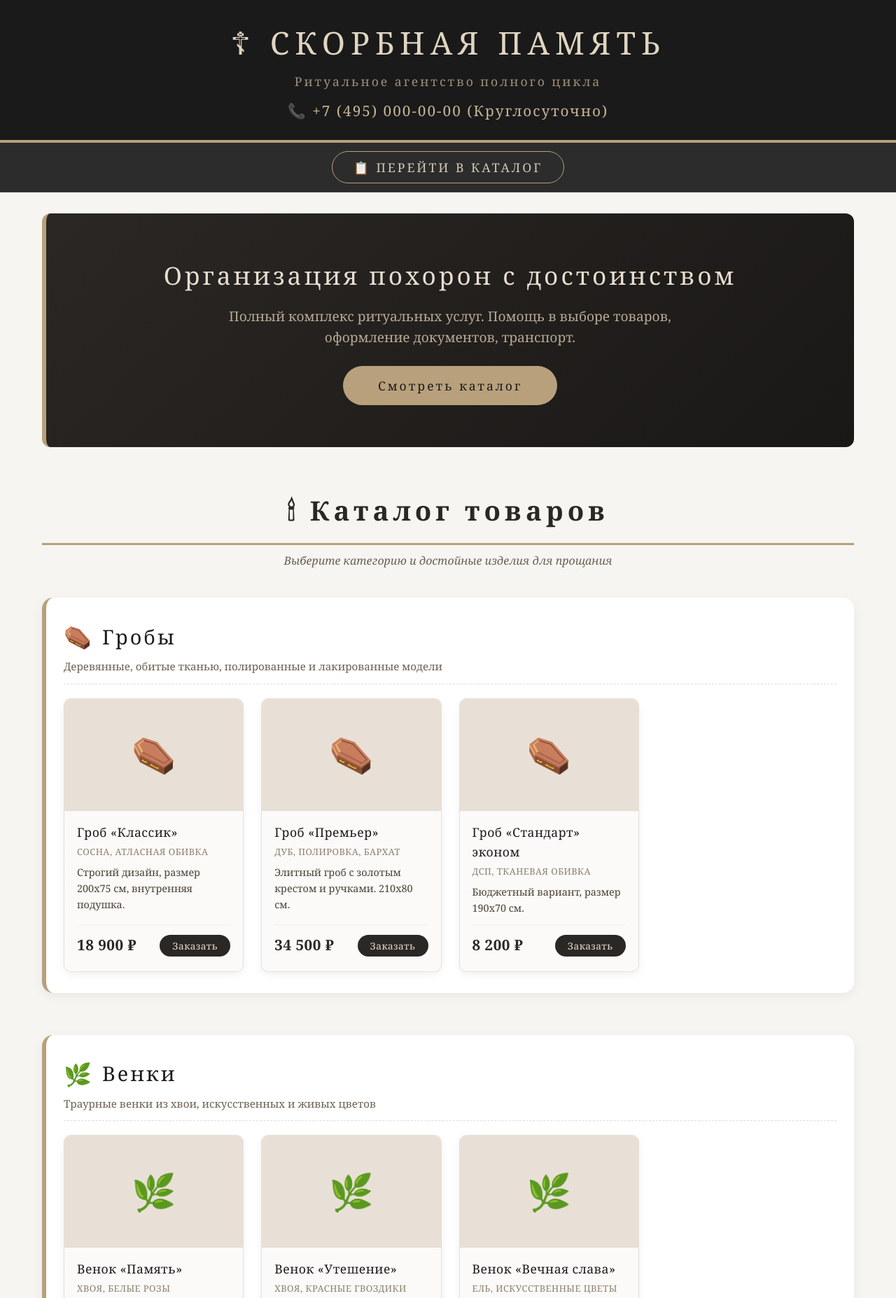
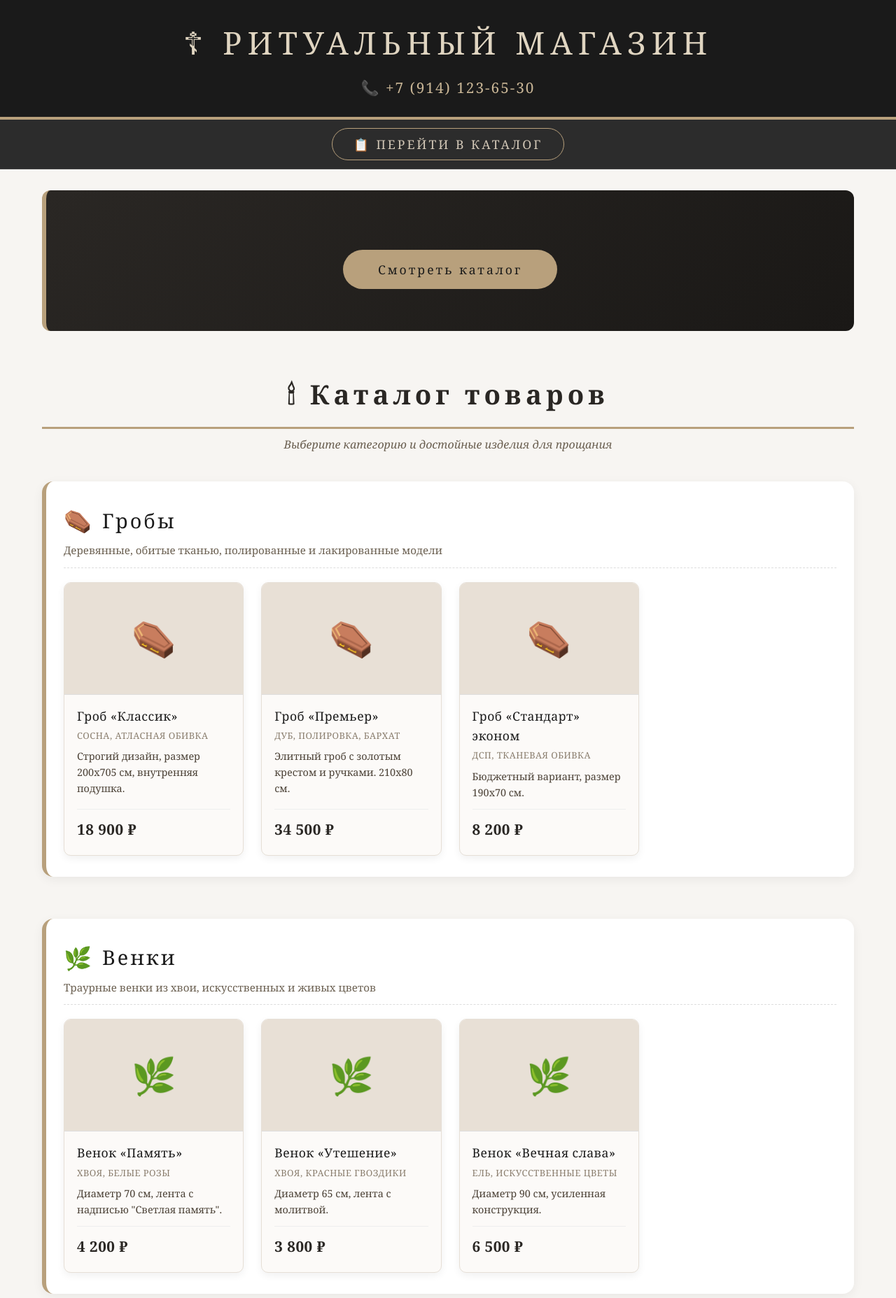
Before and after one commit to RitualStore/ritual, a plain HTML site: page index.html in a window 1280 px wide. Shown: the top 1855 px of the page at 70% size. Drawn offline with Linux system fonts and the light colour scheme.

Commit message:
Update index.html

```diff
--- a/index.html
+++ b/index.html
@@ -3,7 +3,7 @@
 <head>
     <meta charset="UTF-8">
     <meta name="viewport" content="width=device-width, initial-scale=1.0">
-    <title>Ритуальные услуги | Скорбная память</title>
+    <title>Ритуальные услуги</title>
     <style>
         /* ===== ОБЩИЕ СТИЛИ ===== */
         * {
@@ -384,9 +384,8 @@
     <!-- ===== ШАПКА ===== -->
     <header>
         <div class="container">
-            <h1>☦ СКОРБНАЯ ПАМЯТЬ</h1>
-            <p>Ритуальное агентство полного цикла</p>
-            <div class="phone-header">📞 +7 (495) 000-00-00 (Круглосуточно)</div>
+            <h1>☦ РИТУАЛЬНЫЙ МАГАЗИН</h1>
+            <div class="phone-header">📞 +7 (914) 123-65-30</div>
         </div>
     </header>
 
@@ -400,8 +399,8 @@
 
         <!-- Баннер -->
         <section class="banner">
-            <h2>Организация похорон с достоинством</h2>
-            <p>Полный комплекс ритуальных услуг. Помощь в выборе товаров, оформление документов, транспорт.</p>
+            <h2></h2>
+
             <a href="#catalog" class="btn">Смотреть каталог</a>
         </section>
 
@@ -421,10 +420,10 @@
                     <div class="product-info">
                         <h4>Гроб «Классик»</h4>
                         <div class="material">Сосна, атласная обивка</div>
-                        <p class="description">Строгий дизайн, размер 200x75 см, внутренняя подушка.</p>
+                        <p class="description">Строгий дизайн, размер 200x705 см, внутренняя подушка.</p>
                         <div class="product-bottom">
                             <span class="product-price">18 900 ₽</span>
-                            <button class="btn-order">Заказать</button>
+
                         </div>
                     </div>
                 </div>
@@ -436,7 +435,7 @@
                         <p class="description">Элитный гроб с золотым крестом и ручками. 210x80 см.</p>
                         <div class="product-bottom">
                             <span class="product-price">34 500 ₽</span>
-                            <button class="btn-order">Заказать</button>
+
                         </div>
                     </div>
                 </div>
@@ -448,7 +447,7 @@
                         <p class="description">Бюджетный вариант, размер 190x70 см.</p>
                         <div class="product-bottom">
                             <span class="product-price">8 200 ₽</span>
-                            <button class="btn-order">Заказать</button>
+
                         </div>
                     </div>
                 </div>
@@ -468,7 +467,7 @@
                         <p class="description">Диаметр 70 см, лента с надписью "Светлая память".</p>
                         <div class="product-bottom">
                             <span class="product-price">4 200 ₽</span>
-                            <button class="btn-order">Заказать</button>
+
                         </div>
                     </div>
                 </div>
@@ -480,7 +479,7 @@
                         <p class="description">Диаметр 65 см, лента с молитвой.</p>
                         <div class="product-bottom">
                             <span class="product-price">3 800 ₽</span>
-                            <button class="btn-order">Заказать</button>
+
                         </div>
                     </div>
                 </div>
@@ -492,7 +491,7 @@
                         <p class="description">Диаметр 90 см, усиленная конструкция.</p>
                         <div class="product-bottom">
                             <span class="product-price">6 500 ₽</span>
-                            <button class="btn-order">Заказать</button>
+
                         </div>
                     </div>
                 </div>
@@ -512,7 +511,7 @@
                         <p class="description">Вертикальная стела 120x80 см, гравировка портрета.</p>
                         <div class="product-bottom">
                             <span class="product-price">45 000 ₽</span>
-                            <button class="btn-order">Заказать</button>
+
                         </div>
                     </div>
                 </div>
@@ -524,7 +523,7 @@
                         <p class="description">Крест с подставкой, высота 180 см.</p>
                         <div class="product-bottom">
                             <span class="product-price">28 000 ₽</span>
-                            <button class="btn-order">Заказать</button>
+
                         </div>
                     </div>
                 </div>
@@ -536,7 +535,7 @@
                         <p class="description">Фигура ангела на постаменте, высота 140 см.</p>
                         <div class="product-bottom">
                             <span class="product-price">67 000 ₽</span>
-                            <button class="btn-order">Заказать</button>
+
                         </div>
                     </div>
                 </div>
@@ -548,7 +547,7 @@
                         <p class="description">Бюджетный вариант с гравировкой.</p>
                         <div class="product-bottom">
                             <span class="product-price">19 500 ₽</span>
-                            <button class="btn-order">Заказать</button>
+
                         </div>
                     </div>
                 </div>
@@ -568,19 +567,19 @@
                         <p class="description">Кованая скамья с деревянными планками, длина 120 см.</p>
                         <div class="product-bottom">
                             <span class="product-price">9 200 ₽</span>
-                            <button class="btn-order">Заказать</button>
+
                         </div>
                     </div>
                 </div>
                 <div class="product-card">
                     <div class="product-image">🪑</div>
                     <div class="product-info">
-                        <h4>Стол «Поминки»</h4>
+                        <h4>Стол</h4>
                         <div class="material">Металл, ДСП</div>
-                        <p class="description">Складной стол 80x120 см для поминальных обедов.</p>
+                        <p class="description">Складной стол 80x120 см.</p>
                         <div class="product-bottom">
                             <span class="product-price">6 800 ₽</span>
-                            <button class="btn-order">Заказать</button>
+
                         </div>
                     </div>
                 </div>
@@ -592,7 +591,7 @@
                         <p class="description">Утяжеленная скамья для кладбища, длина 150 см.</p>
                         <div class="product-bottom">
                             <span class="product-price">13 400 ₽</span>
-                            <button class="btn-order">Заказать</button>
+
                         </div>
                     </div>
                 </div>
@@ -608,11 +607,11 @@
                     <div class="product-image">✝️</div>
                     <div class="product-info">
                         <h4>Крест «Спас»</h4>
-                        <div class="material">Металл, порошковое покрытие</div>
+                        <div class="material">Металл</div>
                         <p class="description">Высота 150 см, с распятием.</p>
                         <div class="product-bottom">
                             <span class="product-price">11 300 ₽</span>
-                            <button class="btn-order">Заказать</button>
+
                         </div>
                     </div>
                 </div>
@@ -624,7 +623,7 @@
                         <p class="description">Деревянный крест, высота 170 см.</p>
                         <div class="product-bottom">
                             <span class="product-price">8 900 ₽</span>
-                            <button class="btn-order">Заказать</button>
+
                         </div>
                     </div>
                 </div>
@@ -636,7 +635,7 @@
                         <p class="description">Высота 120 см, декоративный.</p>
                         <div class="product-bottom">
                             <span class="product-price">14 700 ₽</span>
-                            <button class="btn-order">Заказать</button>
+
                         </div>
                     </div>
                 </div>
@@ -656,7 +655,7 @@
                         <p class="description">Набор церковных свечей в упаковке.</p>
                         <div class="product-bottom">
                             <span class="product-price">1 200 ₽</span>
-                            <button class="btn-order">Заказать</button>
+
                         </div>
                     </div>
                 </div>
@@ -668,7 +667,7 @@
                         <p class="description">Одиночная свеча для поминального стола.</p>
                         <div class="product-bottom">
                             <span class="product-price">450 ₽</span>
-                            <button class="btn-order">Заказать</button>
+
                         </div>
                     </div>
                 </div>
@@ -680,7 +679,7 @@
                         <p class="description">Коробка тонких свечей для лампад.</p>
                         <div class="product-bottom">
                             <span class="product-price">980 ₽</span>
-                            <button class="btn-order">Заказать</button>
+
                         </div>
                     </div>
                 </div>
@@ -700,19 +699,19 @@
                         <p class="description">Брюки, пиджак, белая рубашка.</p>
                         <div class="product-bottom">
                             <span class="product-price">7 500 ₽</span>
-                            <button class="btn-order">Заказать</button>
+
                         </div>
                     </div>
                 </div>
                 <div class="product-card">
                     <div class="product-image">👗</div>
                     <div class="product-info">
-                        <h4>Платье женское «Скорбь»</h4>
+                        <h4>Платье женскоЕ</h4>
                         <div class="material">Черный шелк, 46-52 размер</div>
                         <p class="description">Длинное платье с кружевным воротником.</p>
                         <div class="product-bottom">
                             <span class="product-price">5 900 ₽</span>
-                            <button class="btn-order">Заказать</button>
+
                         </div>
                     </div>
                 </div>
@@ -724,7 +723,7 @@
                         <p class="description">Классическая рубашка для мужчин.</p>
                         <div class="product-bottom">
                             <span class="product-price">1 800 ₽</span>
-                            <button class="btn-order">Заказать</button>
+
                         </div>
                     </div>
                 </div>
@@ -736,7 +735,7 @@
                         <p class="description">Костюм для мальчика, размеры 5-14 лет.</p>
                         <div class="product-bottom">
                             <span class="product-price">4 200 ₽</span>
-                            <button class="btn-order">Заказать</button>
+
                         </div>
                     </div>
                 </div>
@@ -756,7 +755,7 @@
                         <p class="description">Длина 2 метра, ширина 10 см.</p>
                         <div class="product-bottom">
                             <span class="product-price">890 ₽</span>
-                            <button class="btn-order">Заказать</button>
+
                         </div>
                     </div>
                 </div>
@@ -768,19 +767,19 @@
                         <p class="description">Длина 1.8 метра, ширина 8 см.</p>
                         <div class="product-bottom">
                             <span class="product-price">750 ₽</span>
-                            <button class="btn-order">Заказать</button>
+
                         </div>
                     </div>
                 </div>
                 <div class="product-card">
                     <div class="product-image">📿</div>
                     <div class="product-info">
-                        <h4>Подушка траурная «Утешение»</h4>
+                        <h4>Подушка</h4>
                         <div class="material">Бархат, вышивка</div>
                         <p class="description">Для гроба, с крестом.</p>
                         <div class="product-bottom">
                             <span class="product-price">3 200 ₽</span>
-                            <button class="btn-order">Заказать</button>
+
                         </div>
                     </div>
                 </div>
@@ -792,7 +791,7 @@
                         <p class="description">Для венка или корзины, диаметр 25 см.</p>
                         <div class="product-bottom">
                             <span class="product-price">550 ₽</span>
-                            <button class="btn-order">Заказать</button>
+
                         </div>
                     </div>
                 </div>
@@ -824,7 +823,7 @@
     <!-- ===== ПОДВАЛ ===== -->
     <footer>
         <div class="container">
-            <p>☦ <span></span> — Ритуальный магазин © 2026</p>
+            <p>☦ <span></span> — Ритуальный магазин ИП Соловьева Наталья Владмировна© 2026</p>
             <p style="margin-top: 8px; font-size: 0.9rem;">пгт. Новая Чара, ул. Юбилейная, д. 1в | Работаем с 11:00-14:00/с 15:00-18:00 по звонку</p>
         </div>
     </footer>
```
